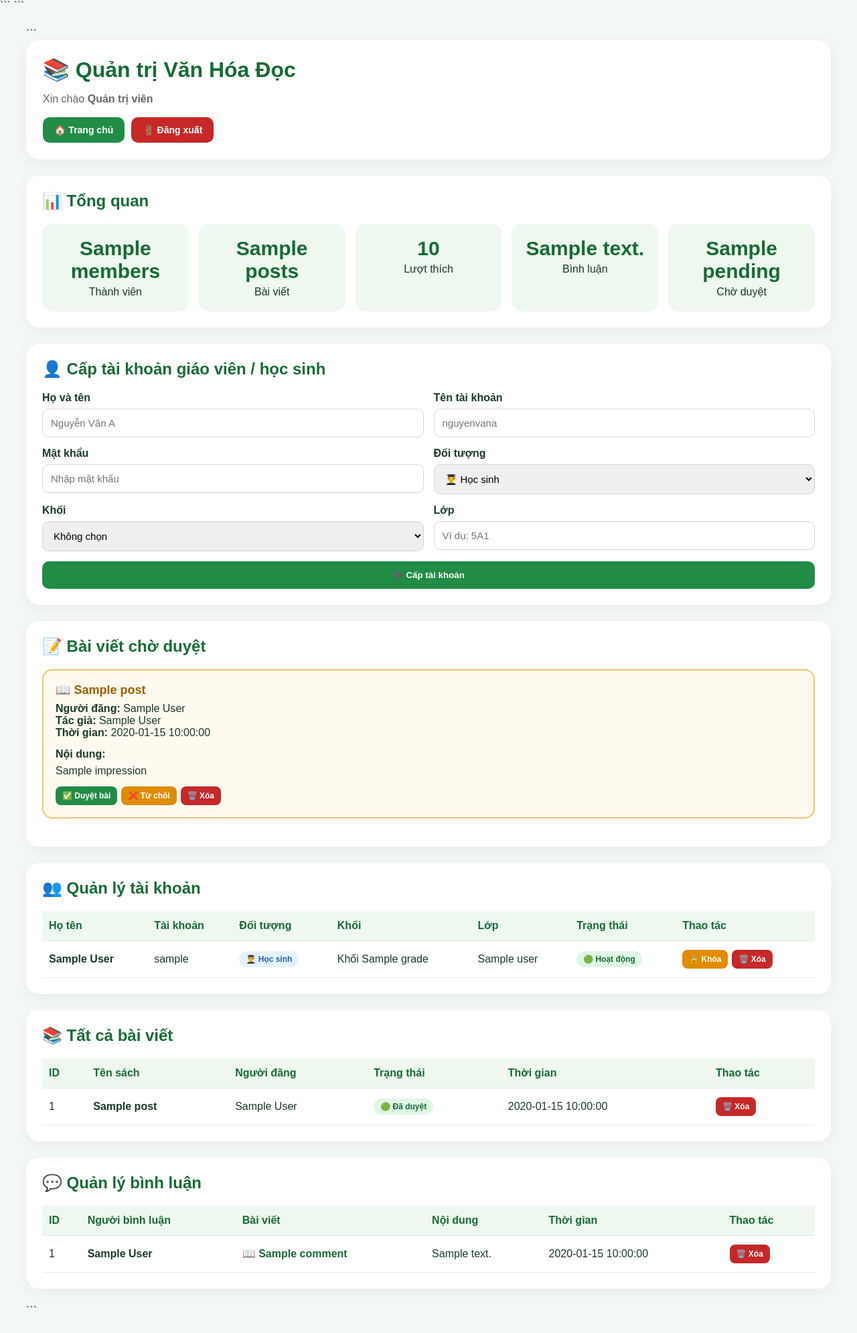
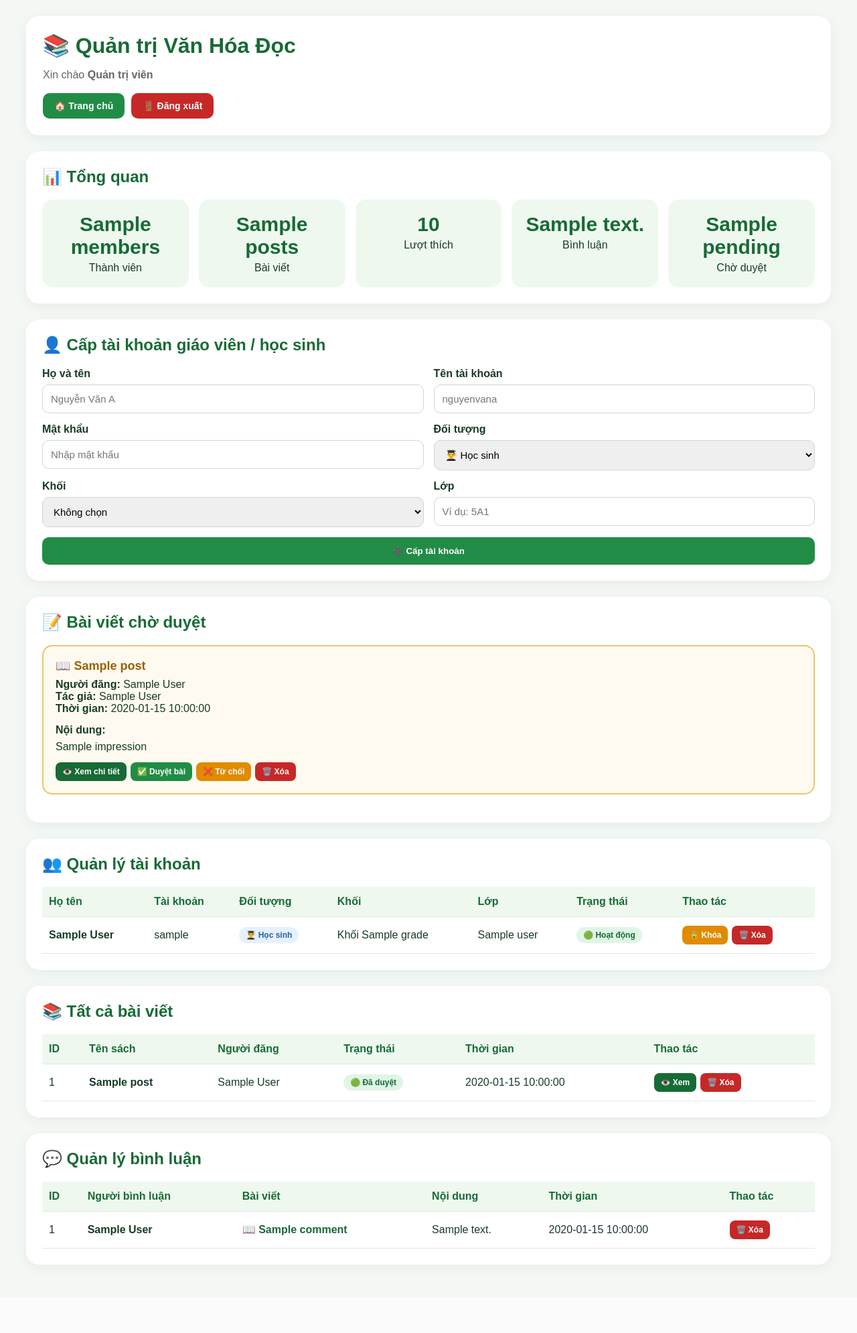
Before and after one commit to buombvbd-cmyk/Van.Hoa.Doc, a Flask app: template templates/admin.html in a window 1280 px wide. Shown: the whole page at 67% size. After the commit the page ends 1892 px from the top, so only its background shows below. Run offline with Flask 3, Linux system fonts and the light colour scheme; the template is opened without the code that fills it: most values are stand-ins (such as "Sample title", 1, 10 or a date in 2020); parts of the project's set-up code (start-up, migrations or seed data) failed here and were passed over.

Commit message:
Update admin.html

````diff
--- a/templates/admin.html
+++ b/templates/admin.html
@@ -1,12 +1,12 @@
 <!DOCTYPE html>
-
 <html lang="vi">
 
 <head>
+
     <meta charset="UTF-8">
+
     <meta name="viewport" content="width=device-width, initial-scale=1.0">
 
-```
     <title>Quản trị Văn Hóa Đọc</title>
 
     <style>
@@ -28,7 +28,9 @@
             padding: 24px;
         }
 
-    /* HEADER */
+        /* =========================
+           HEADER
+        ========================= */
 
         .header {
             background: white;
@@ -75,7 +77,9 @@
             color: white;
         }
 
-    /* MESSAGE */
+        /* =========================
+           MESSAGE
+        ========================= */
 
         .message {
             background: #e8f6ec;
@@ -85,7 +89,9 @@
             margin-bottom: 15px;
         }
 
-    /* SECTION */
+        /* =========================
+           SECTION
+        ========================= */
 
         .section {
             background: white;
@@ -100,7 +106,9 @@
             color: #176b35;
         }
 
-    /* STATS */
+        /* =========================
+           STATS
+        ========================= */
 
         .stats {
             display: grid;
@@ -123,7 +131,9 @@
             margin-bottom: 5px;
         }
 
-    /* FORM */
+        /* =========================
+           FORM
+        ========================= */
 
         .form-grid {
             display: grid;
@@ -170,7 +180,9 @@
             font-weight: bold;
         }
 
-    /* TABLE */
+        /* =========================
+           TABLE
+        ========================= */
 
         .table-wrap {
             overflow-x: auto;
@@ -196,7 +208,9 @@
             white-space: nowrap;
         }
 
-    /* BADGES */
+        /* =========================
+           BADGES
+        ========================= */
 
         .badge {
             display: inline-block;
@@ -242,7 +256,9 @@
             color: #b42318;
         }
 
-    /* ACTIONS */
+        /* =========================
+           ACTIONS
+        ========================= */
 
         .actions {
             display: flex;
@@ -258,6 +274,12 @@
             cursor: pointer;
             font-size: 12px;
             font-weight: bold;
+            text-decoration: none;
+            display: inline-block;
+        }
+
+        .view {
+            background: #176b35;
         }
 
         .approve {
@@ -280,7 +302,9 @@
             background: #218c46;
         }
 
-    /* PENDING */
+        /* =========================
+           PENDING POSTS
+        ========================= */
 
         .pending-box {
             border: 2px solid #f0c36d;
@@ -302,7 +326,9 @@
             margin: 10px 0;
         }
 
-    /* COMMENT */
+        /* =========================
+           COMMENT
+        ========================= */
 
         .comment-content {
             max-width: 500px;
@@ -326,7 +352,9 @@
             padding: 25px;
         }
 
-    /* MOBILE */
+        /* =========================
+           MOBILE
+        ========================= */
 
         @media (max-width: 900px) {
 
@@ -358,18 +386,23 @@
                 grid-template-columns: 1fr 1fr;
             }
 
+            .action-btn {
+                font-size: 11px;
+                padding: 7px 8px;
+            }
+
         }
 
     </style>
-```
 
 </head>
+
 
 <body>
 
 <div class="container">
 
-```
+
     <!-- =====================================================
          HEADER
     ====================================================== -->
@@ -638,7 +671,7 @@
 
 
     <!-- =====================================================
-     BÀI CHỜ DUYỆT
+         BÀI VIẾT CHỜ DUYỆT
     ====================================================== -->
 
     <div class="section">
@@ -708,13 +741,35 @@
 
                             {{ post.impression }}
 
+                        {% else %}
+
+                            <span style="color:#777;">
+                                Chưa có nội dung cảm nhận.
+                            </span>
+
                         {% endif %}
 
                     </div>
 
 
+                    <!-- =============================
+                         CÁC NÚT XỬ LÝ
+                    ============================== -->
+
                     <div class="actions">
 
+
+                        <!-- XEM CHI TIẾT -->
+
+                        <a
+                            href="{{ url_for('admin_post_detail', post_id=post.id) }}"
+                            class="action-btn view"
+                        >
+                            👁️ Xem chi tiết
+                        </a>
+
+
+                        <!-- DUYỆT -->
 
                         <form
                             method="POST"
@@ -731,6 +786,8 @@
                         </form>
 
 
+                        <!-- TỪ CHỐI -->
+
                         <form
                             method="POST"
                             action="{{ url_for('reject_post', post_id=post.id) }}"
@@ -746,6 +803,8 @@
 
                         </form>
 
+
+                        <!-- XÓA -->
 
                         <form
                             method="POST"
@@ -1088,6 +1147,17 @@
 
                             <div class="actions">
 
+
+                                <!-- XEM CHI TIẾT -->
+
+                                <a
+                                    href="{{ url_for('admin_post_detail', post_id=post.id) }}"
+                                    class="action-btn view"
+                                >
+                                    👁️ Xem
+                                </a>
+
+
                                 {% if post.status == "pending" %}
 
                                     <form
@@ -1206,29 +1276,12 @@
 
                         <tr>
 
-                        <th>
-                            ID
-                        </th>
-
-                        <th>
-                            Người bình luận
-                        </th>
-
-                        <th>
-                            Bài viết
-                        </th>
-
-                        <th>
-                            Nội dung
-                        </th>
-
-                        <th>
-                            Thời gian
-                        </th>
-
-                        <th>
-                            Thao tác
-                        </th>
+                            <th>ID</th>
+                            <th>Người bình luận</th>
+                            <th>Bài viết</th>
+                            <th>Nội dung</th>
+                            <th>Thời gian</th>
+                            <th>Thao tác</th>
 
                         </tr>
 
@@ -1240,7 +1293,6 @@
                     {% for comment in comments %}
 
                         <tr>
-
 
                             <td>
                                 {{ comment.id }}
@@ -1298,7 +1350,6 @@
 
                             </td>
 
-
                         </tr>
 
                     {% endfor %}
@@ -1321,7 +1372,7 @@
         {% endif %}
 
     </div>
-```
+
 
 </div>
 
````
Lines whose indentation alone changed are shown as unchanged.
